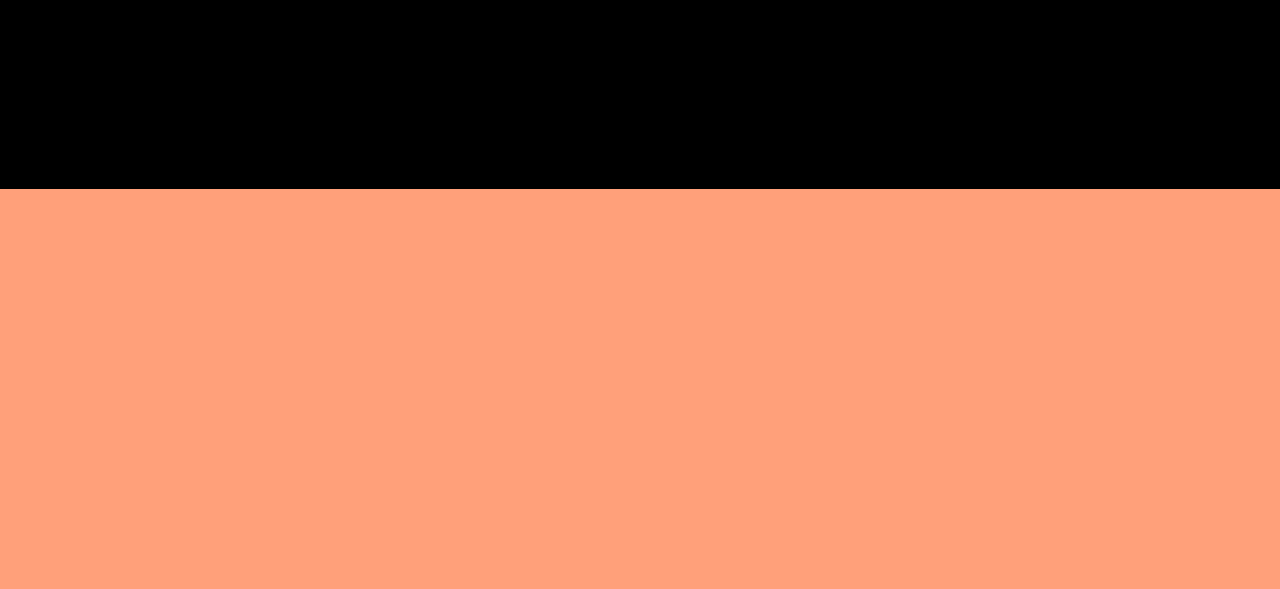
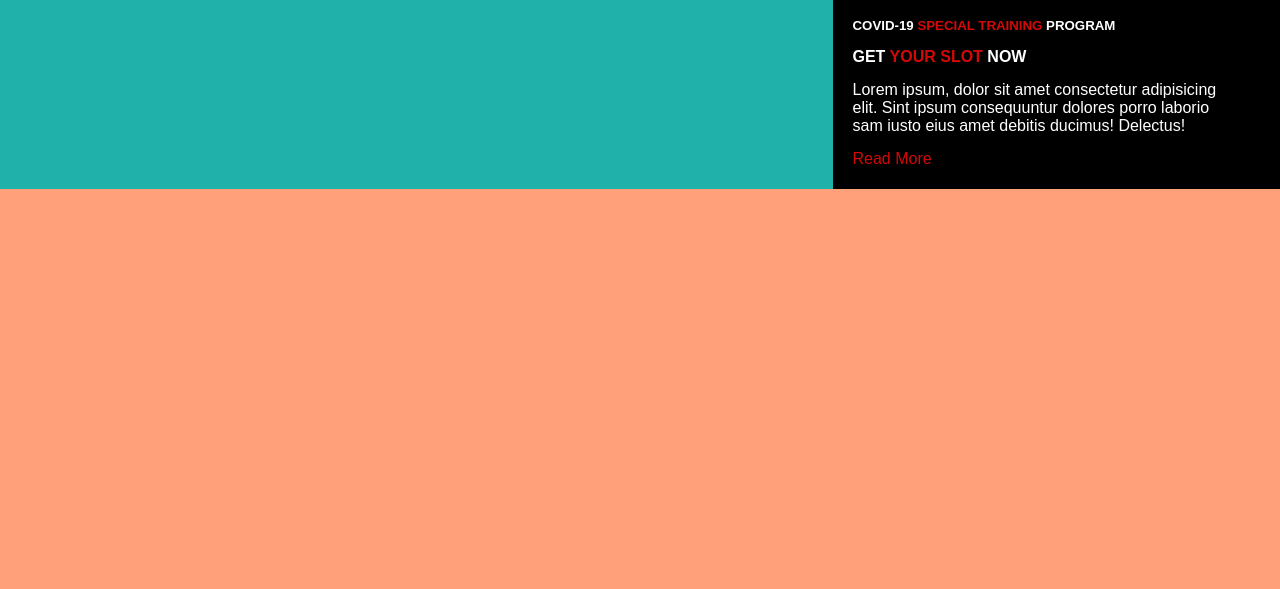
Before and after one commit to jiya-f/Endurance, a PHP site: page / in a window 1280 px wide. Shown: the part 1346-1935 px from the top of the page. Run offline with PHP 8.4, Linux system fonts and the light colour scheme; some web fonts are replaced.

Commit message:
video/book-now

```diff
--- a/css/style.css
+++ b/css/style.css
@@ -7,6 +7,13 @@
     text-decoration: none;
     list-style: none;
     outline: none;
+}
+:root{
+    --grey:#565862;
+    --red:#d50808;
+    --white:#fff;
+    --f-g:'Gotham', sans-serif;
+    --f-gb: 'Gotham Black', sans-serif;
 }
 body{
     background-color: black;
@@ -76,7 +83,7 @@ nav ul li a:hover{
 }
 .container-grid .col-8{
     height: 1000px;
-    /* background-color: lightseagreen; */
+    background-color: lightseagreen;
 }
 .container-grid .col-4{
     height: 1000px;
@@ -107,10 +114,39 @@ nav ul li a:hover{
     display: flex;
     gap: 10px;
     justify-content: center;
-    color: #d50808;
 }
 .social-icons i{
   font-size: 250px;
+  color: #565862;
+}
+.book-now{
+    padding: 15px 20px;
+}
+.book-now :is(h4,h5){
+    font-family: var(--f-gb);
+    /* font-size: 20px; */
+    color:#fff;
+}
+.book-now h5 {
+    margin-bottom: 15px;
+  }
+  .book-now h4 {
+    margin-bottom: 15px;
+  }
+.book-now span{
+    color: var(--red);
+}
+.book-now p{
+    color: var(--white);
+    margin-bottom: 15px;
+    padding-right: 20px;
+    font-family: var(--f-g);
+}
+.book-now a{
+    color: var(--red);
+    margin-bottom: 15px;
+    font-family: var(--f-g);
+    font-weight:400;
 }
 footer{
     background-color: lightsalmon;
--- a/includes/right-sidebar.php
+++ b/includes/right-sidebar.php
@@ -6,4 +6,13 @@
         <i class="fab fa-facebook-square"></i>
         <i class="fab fa-twitter-square"></i>
     </div>
+    <div class="workout-clip">
+    <iframe width="100%" height="280" src="https://www.youtube.com/embed/Z3TdDTG97j8?showinfo=0" title="YouTube video player" frameborder="0" allow="accelerometer; autoplay; clipboard-write; encrypted-media; gyroscope; picture-in-picture" allowfullscreen></iframe>
+    </div>
+    <div class="book-now">
+        <h5>COVID-19 <span>SPECIAL TRAINING</span> PROGRAM</h5>
+        <h4>GET <span>YOUR SLOT</span> NOW</h4>
+        <p>Lorem ipsum, dolor sit amet consectetur adipisicing elit. Sint ipsum consequuntur dolores porro laborio sam iusto eius amet debitis ducimus! Delectus!</p>
+        <a href="#"> Read More </a>
+    </div>
 </div>
```
